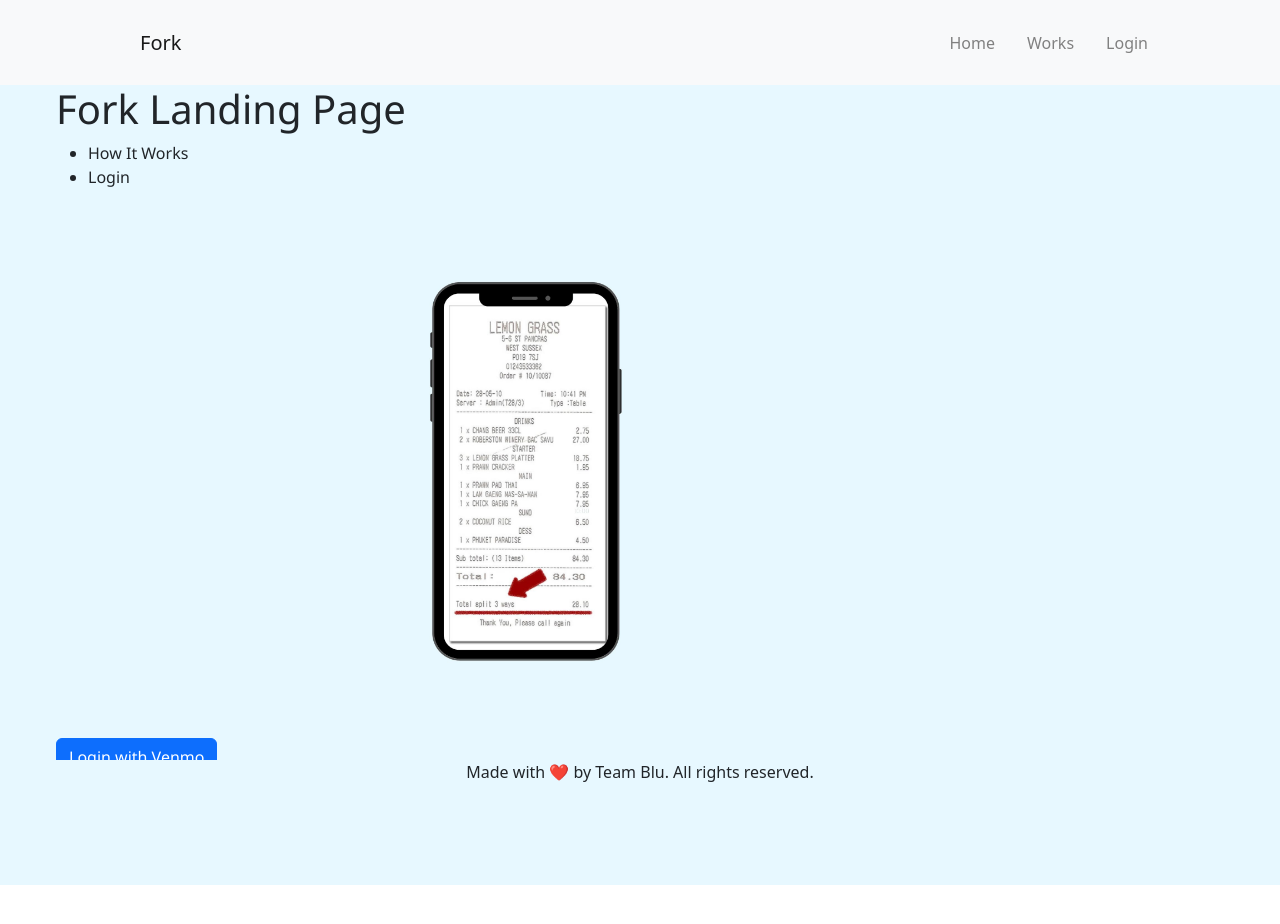
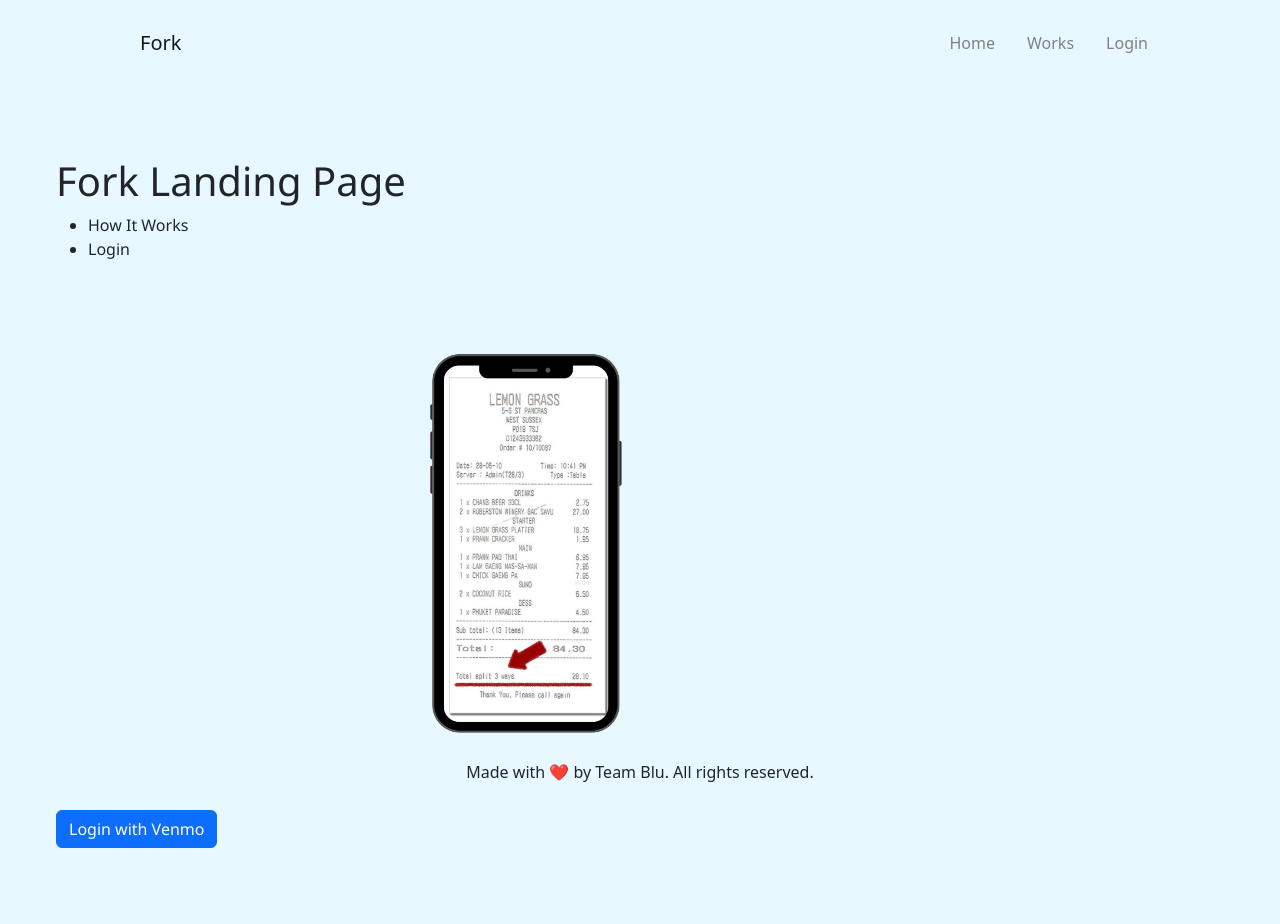
Before and after one commit to kevincakey/CS180-Fork, a React (Create React App) app: page / in a window 1280 px wide. Shown: the top 924 px of the page. Before the commit the page ends 885 px from the top, so only its background shows below. Built offline with nearby package versions, Linux system fonts and the light colour scheme.

Commit message:
fixed styling issues 1

```diff
--- /dev/null
+++ b/src/components/Layout/layout.css
@@ -0,0 +1,18 @@
+* {
+    box-sizing: border-box;
+}
+
+.main-content {
+    margin: 4.5rem 0rem 2rem 0rem;
+}
+
+.content-container {
+    margin: 2.5rem auto 2.5rem auto;
+    max-width: 1126px;
+    min-height: 50vh;
+    padding: 10px;
+}
+
+.background-blue{
+    background-color: #e7f8ff;
+}
--- a/src/components/Layout/layout.js
+++ b/src/components/Layout/layout.js
@@ -2,11 +2,12 @@ import React from 'react'
 import Navbar from '../Navbar';
 import Footer from '../Footer/footer';
 
+import './layout.css'
+
 const Layout = (props) => {
     return(
         <React.Fragment>
-            <Navbar />
-
+            <Navbar/>
             <main className="main-content">
                 {props.children}
             </main>
--- a/src/components/Navbar/NavbarElements.js
+++ b/src/components/Navbar/NavbarElements.js
@@ -1,9 +1,8 @@
-// import { FaBars } from "react-icons/fa";
 import { NavLink as Link } from "react-router-dom";
 import styled from "styled-components";
 
 export const Nav = styled.nav`
-background: #ffb3ff;
+background: #e7f8ff;
 height: 85px;
 display: flex;
 justify-content: space-between;
@@ -42,11 +41,7 @@ export const NavMenu = styled.div`
 display: flex;
 align-items: center;
 margin-right: -24px;
-/* Second Nav */
-/* margin-right: 24px; */
-/* Third Nav */
-/* width: 100vw;
-white-space: nowrap; */
+
 @media screen and (max-width: 768px) {
 	display: none;
 }
--- a/src/components/Navbar/index.js
+++ b/src/components/Navbar/index.js
@@ -2,9 +2,11 @@ import React from "react";
 import { Nav, NavLink, NavMenu }
 	from "./NavbarElements";
 
+import './navbar.css'
+
 	const Navbar = () => {
 		return (
-		  <Nav className="navbar navbar-expand-lg navbar-light bg-light">
+		  <Nav className="navbar navbar-expand-lg">
 			<a className="navbar-brand" href="#">
 			  Fork
 			</a>
--- /dev/null
+++ b/src/components/Navbar/navbar.css
@@ -0,0 +1,15 @@
+* {
+    box-sizing: border-box;
+    background-color: #e7f8ff;
+}
+
+.main-content {
+    margin: 4.5rem 0rem 2rem 0rem;
+}
+
+.content-container {
+    margin: 2.5rem auto 2.5rem auto;
+    max-width: 1126px;
+    min-height: 50vh;
+    padding: 10px;
+}
```
